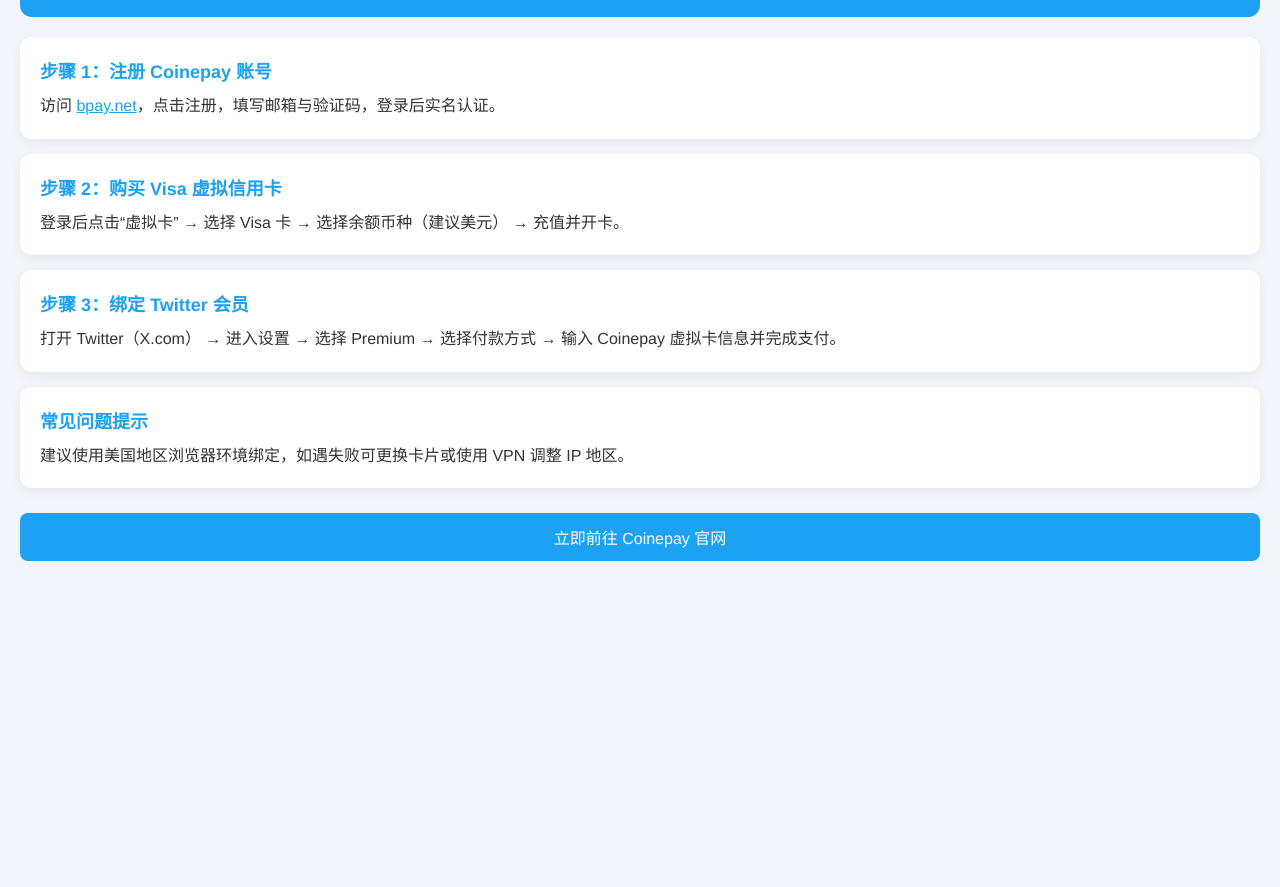
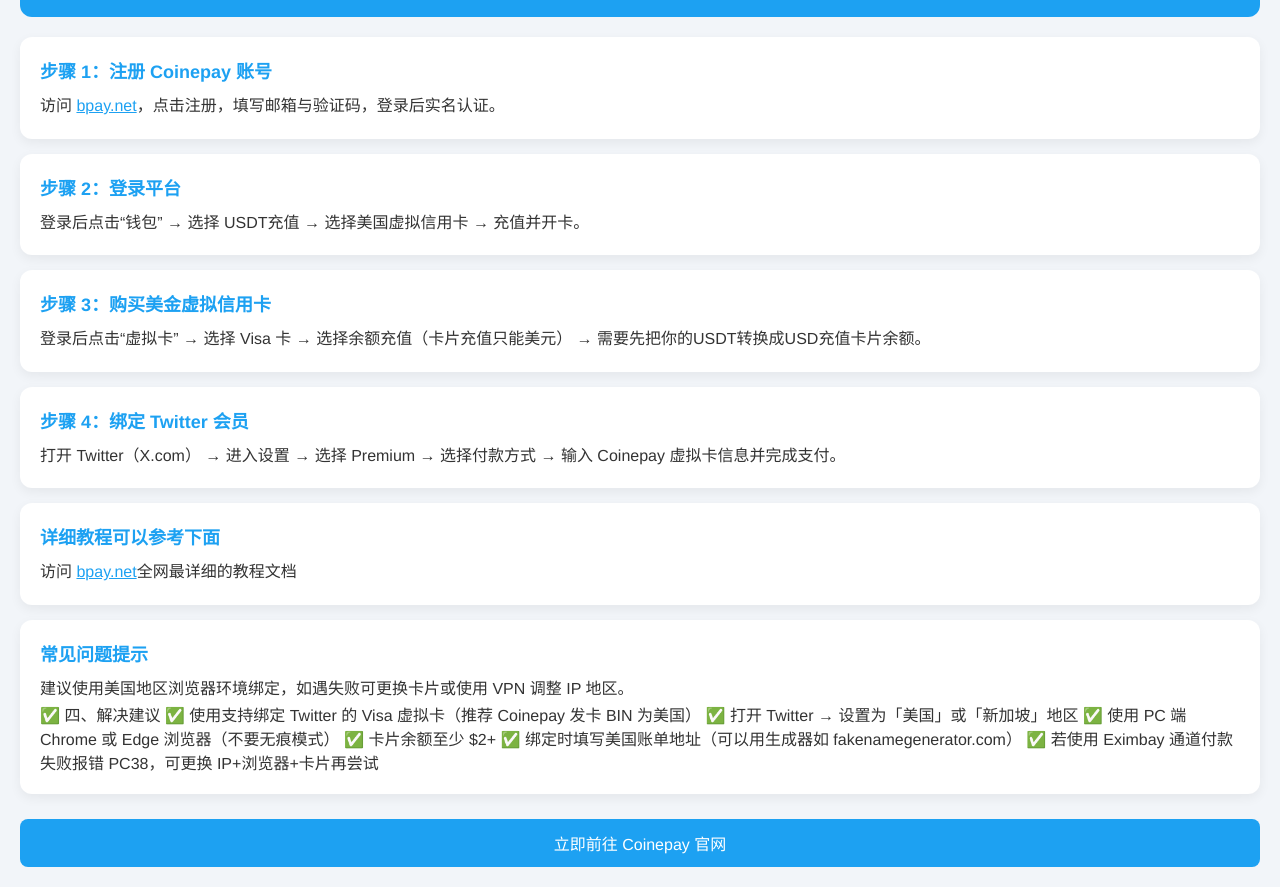
Before and after one commit to XXCOINEPAY/xxcoinepay.github.io, a plain HTML site: page index.html in a window 1280 px wide. Shown: the part 75-962 px from the top of the page. Before the commit the page ends 800 px from the top, so only its background shows below. Drawn offline with Linux system fonts and the light colour scheme.

Commit message:
Update index.html

```diff
--- a/index.html
+++ b/index.html
@@ -77,18 +77,42 @@
   </div>
 
   <div class="step">
-    <h2>步骤 2：购买 Visa 虚拟信用卡</h2>
-    <p>登录后点击“虚拟卡” → 选择 Visa 卡 → 选择余额币种（建议美元） → 充值并开卡。</p>
+    <h2>步骤 2：登录平台</h2>
+    <p>登录后点击“钱包” → 选择 USDT充值  → 选择美国虚拟信用卡 → 充值并开卡。</p>
   </div>
 
   <div class="step">
-    <h2>步骤 3：绑定 Twitter 会员</h2>
+    <h2>步骤 3：购买美金虚拟信用卡</h2>
+    <p>登录后点击“虚拟卡” → 选择 Visa 卡 → 选择余额充值（卡片充值只能美元） → 需要先把你的USDT转换成USD充值卡片余额。</p>
+  </div>
+
+  <div class="step">
+    <h2>步骤 4：绑定 Twitter 会员</h2>
     <p>打开 Twitter（X.com） → 进入设置 → 选择 Premium → 选择付款方式 → 输入 Coinepay 虚拟卡信息并完成支付。</p>
   </div>
 
   <div class="step">
+    <h2>详细教程可以参考下面</h2>
+     <p>访问 <a href="hhttps://bpay.net/ask/d/15" target="_blank" style="color:#1da1f2;text-decoration:underline;">bpay.net</a>全网最详细的教程文档</p>
+  </div>
+
+
+  <div class="step">
     <h2>常见问题提示</h2>
     <p>建议使用美国地区浏览器环境绑定，如遇失败可更换卡片或使用 VPN 调整 IP 地区。</p>
+    ✅ 四、解决建议
+✅ 使用支持绑定 Twitter 的 Visa 虚拟卡（推荐 Coinepay 发卡 BIN 为美国）
+
+✅ 打开 Twitter → 设置为「美国」或「新加坡」地区
+
+✅ 使用 PC 端 Chrome 或 Edge 浏览器（不要无痕模式）
+
+✅ 卡片余额至少 $2+
+
+✅ 绑定时填写美国账单地址（可以用生成器如 fakenamegenerator.com）
+
+✅ 若使用 Eximbay 通道付款失败报错 PC38，可更换 IP+浏览器+卡片再尝试
+
   </div>
 
   <a class="btn" href="https://coinepay.net" target="_blank">立即前往 Coinepay 官网</a>
```
